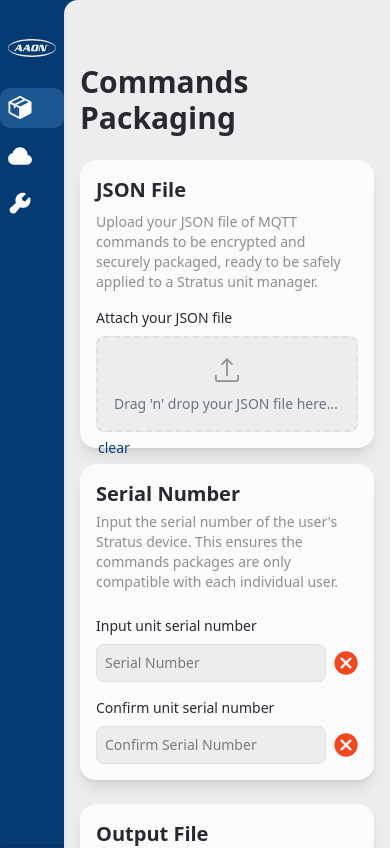
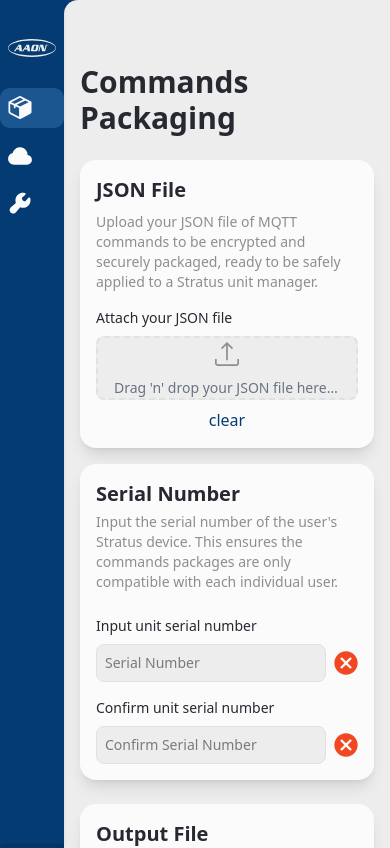
Before and after one commit to MrChristianL-AAON/aaon-tools, a SvelteKit app in the folder front-end/: page / in a window 390 px wide. Shown: the top 848 px of the page. Built offline with nearby package versions, Linux system fonts and the light colour scheme.

Commit message:
adjusted margins of 'clear' button

```diff
--- a/front-end/package.json
+++ b/front-end/package.json
@@ -22,9 +22,12 @@
 		"@tailwindcss/vite": "^4.0.0",
 		"bits-ui": "^2.9.4",
 		"clsx": "^2.1.1",
+		"flowbite": "^3.1.2",
+		"flowbite-svelte": "^1.13.2",
 		"mode-watcher": "^1.1.0",
 		"svelte": "^5.0.0",
 		"svelte-check": "^4.0.0",
+		"svelte-loading-spinners": "^0.3.6",
 		"svelte-sonner": "^1.0.5",
 		"tailwind-merge": "^3.3.1",
 		"tailwind-variants": "^1.0.0",
--- a/front-end/src/routes/json_file.svelte
+++ b/front-end/src/routes/json_file.svelte
@@ -124,7 +124,7 @@
     );
 </script>
 
-<main class="box-border p-4 sm:p-5 w-full h-full bg-card-background rounded-2xl sm:rounded-3xl shadow-lg">
+<main class="flex flex-col justify-center box-border p-4 sm:p-5 w-full h-full bg-card-background rounded-2xl sm:rounded-3xl shadow-lg">
 
     <h1 class="text-xl sm:text-2xl font-bold mb-1 text-dark-text">JSON File</h1>
     <p class="pt-1 sm:pt-2 text-sm sm:text-base text-light-text">Upload your JSON file of MQTT commands to be encrypted and securely packaged, ready to be safely applied to a Stratus unit manager.</p>
@@ -149,7 +149,7 @@
             role="button"
             tabindex="0"
             aria-label="Drop zone for JSON file upload"
-            class="w-full h-24 sm:h-32 border-2 border-dashed rounded-md transition-all duration-200 focus:outline-none focus:ring-2 focus:ring-aaon-blue focus:border-aaon-blue {isDragging ? 'border-aaon-blue bg-blue-50' : 'border-input-border bg-input-background'}"
+            class="flex flex-col justify-center sm:h-32 border-2 border-dashed rounded-md transition-all duration-200 focus:outline-none focus:ring-2 focus:ring-aaon-blue focus:border-aaon-blue {isDragging ? 'border-aaon-blue bg-blue-50' : 'border-input-border bg-input-background'}"
         >
             <button
                 onclick={openFileBrowser}
@@ -162,9 +162,11 @@
                 />
                 <span class="text-sm sm:text-base text-gray-500 px-4 truncate max-w-full">{upload_prompt}</span>
             </button>
+        </div>
+        <div>
             <button
                 onclick={clearFile}
-                class="mt-2 text-sm text-aaon-blue hover:underline">
+                class="mt-2 w-full text-aaon-blue hover:underline">
                 clear
             </button>
         </div>
--- a/front-end/src/routes/output.svelte
+++ b/front-end/src/routes/output.svelte
@@ -4,6 +4,8 @@
 
     import { toast } from 'svelte-sonner';
     import { now } from '@internationalized/date';
+
+    import { Spinner, Button } from 'flowbite-svelte';
 
     interface OutputFile {
         name: string;
@@ -164,12 +166,8 @@
                 throw new Error(`Error: ${response.statusText}`);
             }
             const data = await response.json();
-            console.log('Success:', data);
-            message = data.message || "Serial numbers saved successfully.";
-            toast.success(message, {
-                description: message,
-                duration: 1500,
-            });
+            console.log('Serial numbers saved successfully:', data);
+
         } catch (error) {
             console.error('Error:', error);
             message = "Failed to save serial number";
@@ -202,11 +200,7 @@
             }
 
             const data = await response.json();
-            console.log('File saved successfully:', data);
-            toast.success('File uploaded successfully', {
-                description: data.message || "Your JSON file has been uploaded.",
-                duration: 1500,
-            });
+            console.log('JSON file saved successfully:', data);
         } catch (error) {
             console.error('Error uploading file:', error);
             toast.error('File upload failed', {
```
Also changed, not shown: 1 other file (tests, documents, lock files or other folders).
